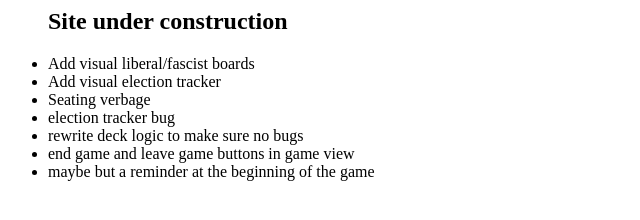
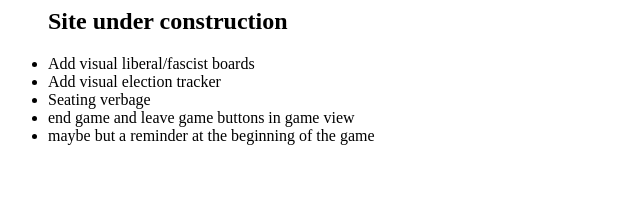
Before and after one commit to iamsammak/secrethitler, a website: page client/main.html in a window 1280 px wide. Shown: the whole page, without its empty margins (0-640 px from the left). Drawn offline with Linux system fonts and the light colour scheme.

Commit message:
verion update 1.2

```diff
--- a/client/main.html
+++ b/client/main.html
@@ -10,8 +10,6 @@
     <li class="todo">Add visual liberal/fascist boards</li>
     <li class="todo">Add visual election tracker</li>
     <li class="todo">Seating verbage</li>
-    <li class="todo">election tracker bug</li>
-    <li class="todo">rewrite deck logic to make sure no bugs</li>
     <li class="todo">end game and leave game buttons in game view</li>
     <li class="todo">maybe but a reminder at the beginning of the game</li>
   </ul>
--- a/package.json
+++ b/package.json
@@ -1,5 +1,5 @@
 {
-  "name": "secrethitler",
+  "name": "secrethitler 1.2",
   "private": true,
   "scripts": {
     "start": "meteor run"
```
Also changed, not shown: imports/ui/game.html (+2 -1 lines).
